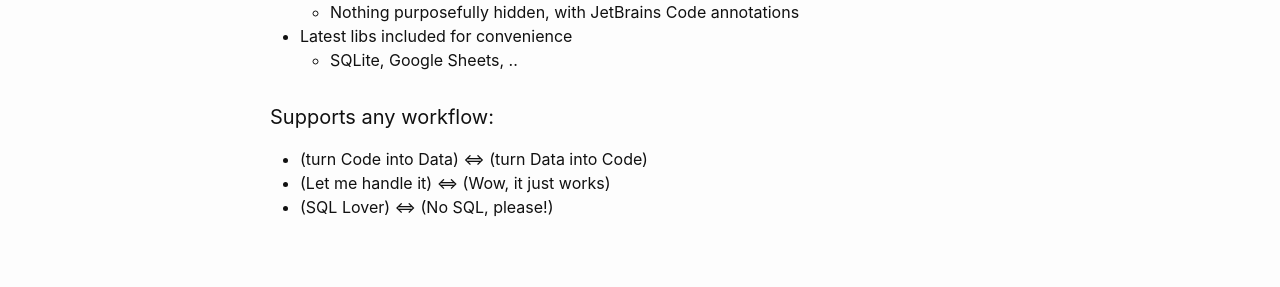
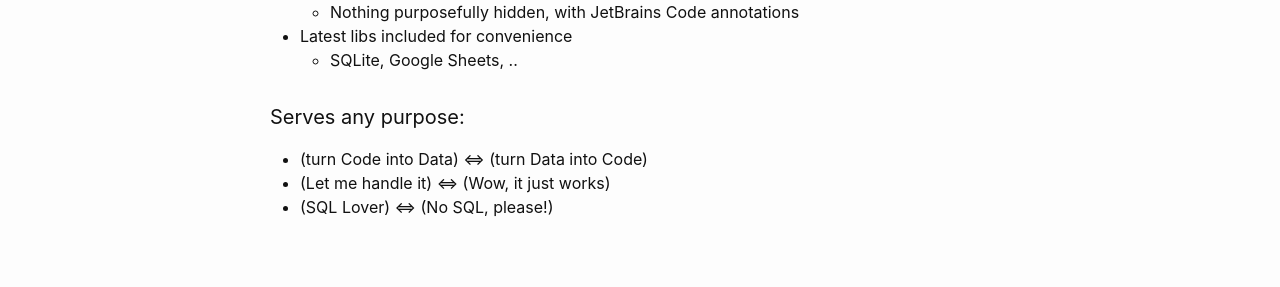
Before and after one commit to CodeSmile-0000011110110111/data.io-home, a Jekyll site: the page built from index.md, in a window 1280 px wide. Shown: the part 1059-1346 px from the top of the page. Built offline with Jekyll 4.4.1, drawn with Linux system fonts in a browser that asks for light colours.

Commit message:
Update index.md

```diff
--- a/index.md
+++ b/index.md
@@ -38,7 +38,7 @@ I just cannot _NOT_ write code the right way ...
 - Latest libs included for convenience
   - SQLite, Google Sheets, ..
 
-#### Supports any workflow:
+#### Serves any purpose:
 - (turn Code into Data) <=> (turn Data into Code)
 - (Let me handle it) <=> (Wow, it just works)
 - (SQL Lover) <=> (No SQL, please!)
```
